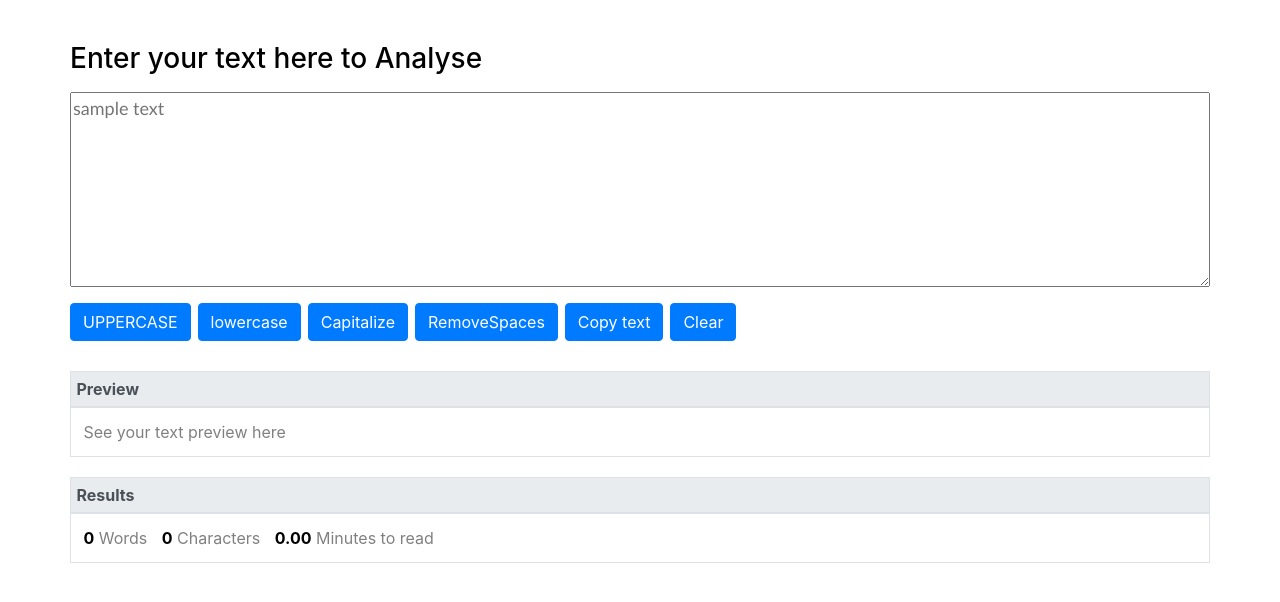
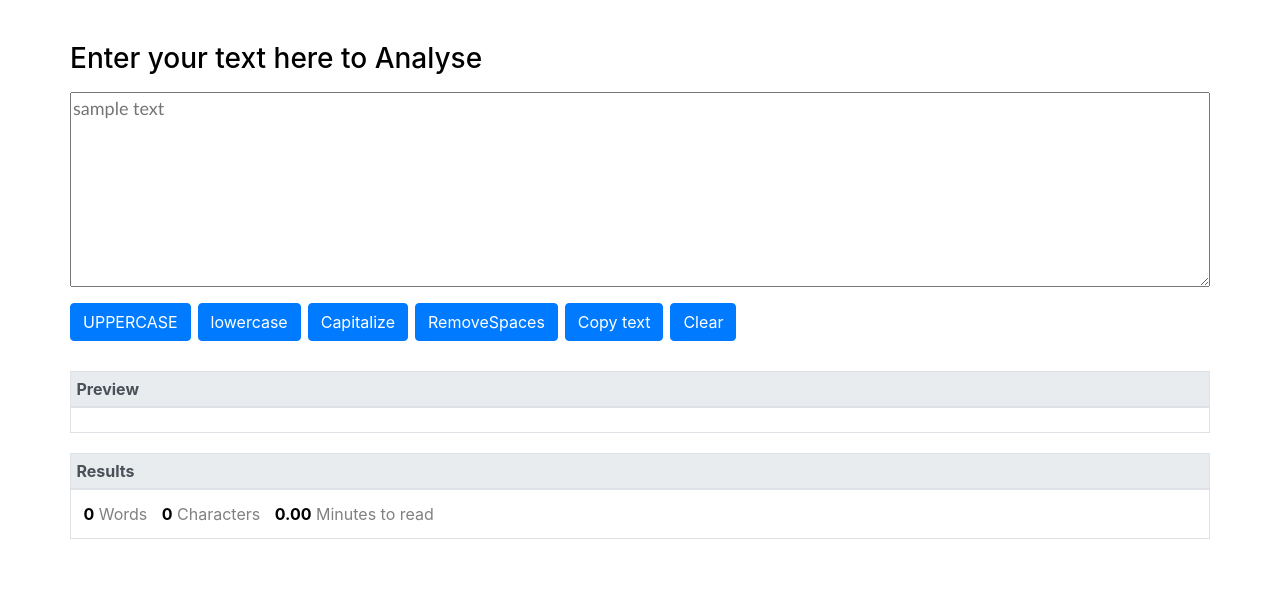
Before and after one commit to renish47/textUtil-darkMode, a plain HTML site: page index.html in a window 1280 px wide. Shown: the part 68-670 px from the top of the page. Drawn offline with nearby package versions, Linux system fonts and the light colour scheme.

Commit message:
Update index.html

```diff
--- a/index.html
+++ b/index.html
@@ -43,7 +43,7 @@
           </thead>
           <tbody>
             <tr>
-              <td class=" preview" id="preview">See your text preview here</td>
+              <td class=" preview" id="preview"></td>
             </tr>
           </tbody>
         </table>
```
